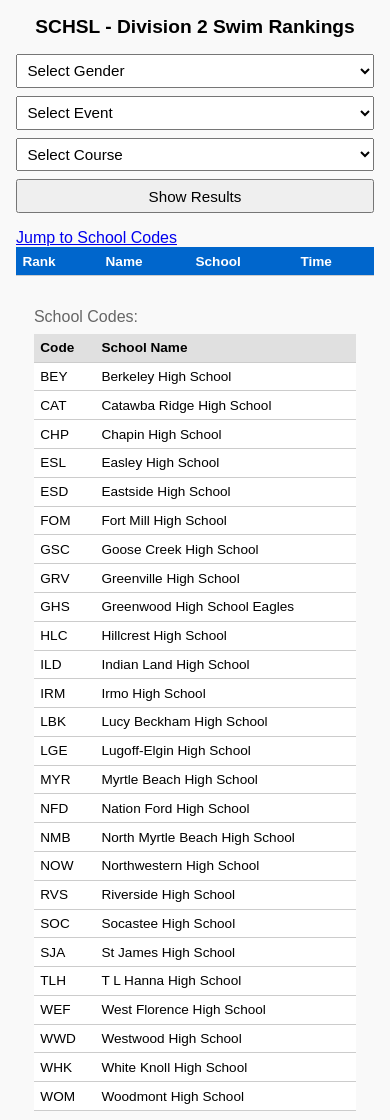
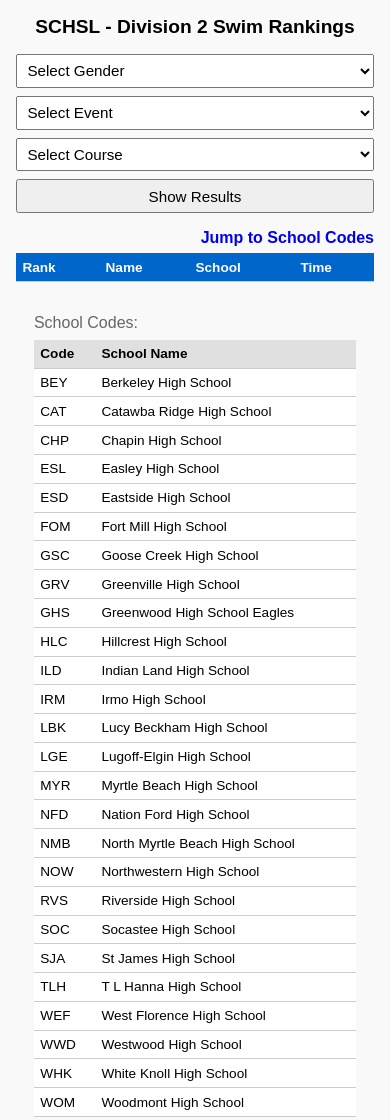
Before and after one commit to starrman73/swim-results-app, a plain HTML site: page public/index.html in a window 390 px wide. Drawn offline with Linux system fonts and the light colour scheme; some packages are replaced by stand-ins of ours; a script that the page names is missing.

Commit message:
Update style.css

```diff
--- a/public/style.css
+++ b/public/style.css
@@ -102,4 +102,18 @@ tr:hover {
   scroll-behavior: smooth;
 }
 
+  .link-above-table {
+  text-align: right;
+  margin-bottom: 6px;
 }
+
+.link-above-table a {
+  font-weight: bold;
+  text-decoration: none;
+}
+
+.link-above-table a:hover {
+  text-decoration: underline;
+}
+
+}
```
